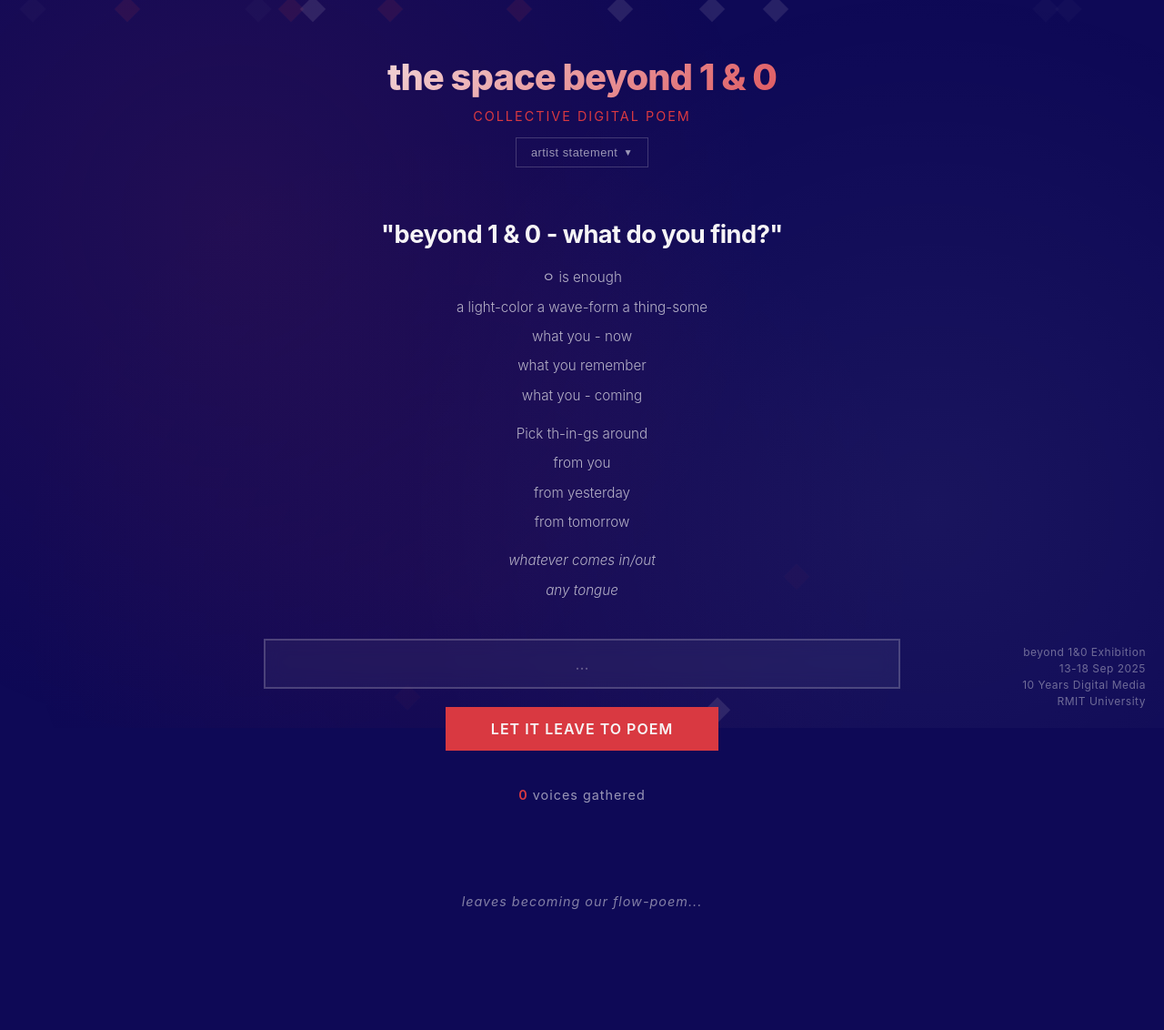
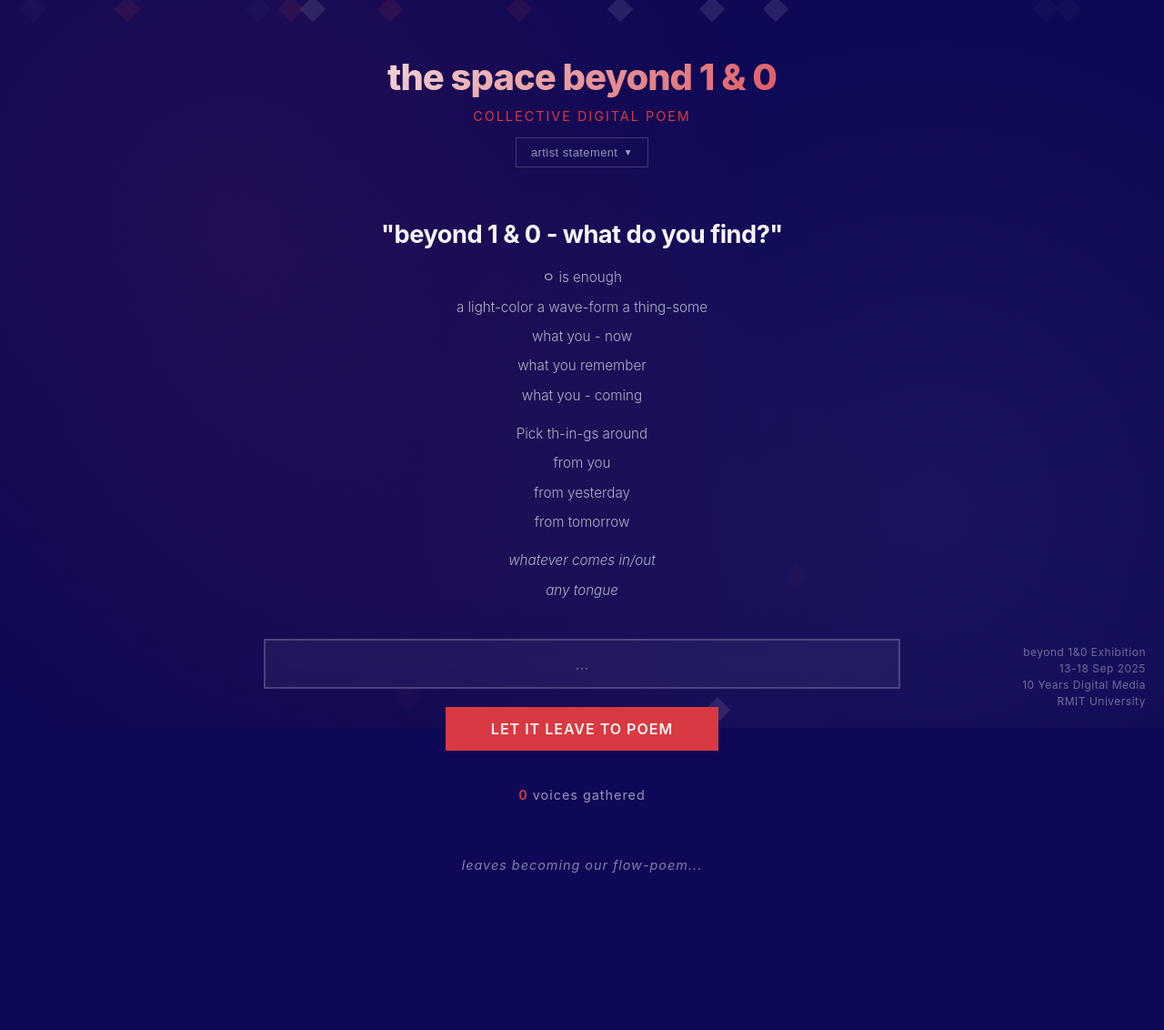
Before and after one commit to binyoun/beyond-1-and-0-poem, a plain HTML site: page index.html in a window 1280 px wide. Shown: the whole page at 91% size. Drawn offline with Linux system fonts and the light colour scheme.

Commit message:
Update index.html

```diff
--- a/index.html
+++ b/index.html
@@ -273,8 +273,8 @@
         }
 
         .words-container {
-            margin-top: 60px;
-            padding-top: 40px;
+            margin-top: 40px;
+            padding-top: 20px;
             /* border-top: 1px solid rgba(247, 245, 246, 0.1); */
         }
 
```
